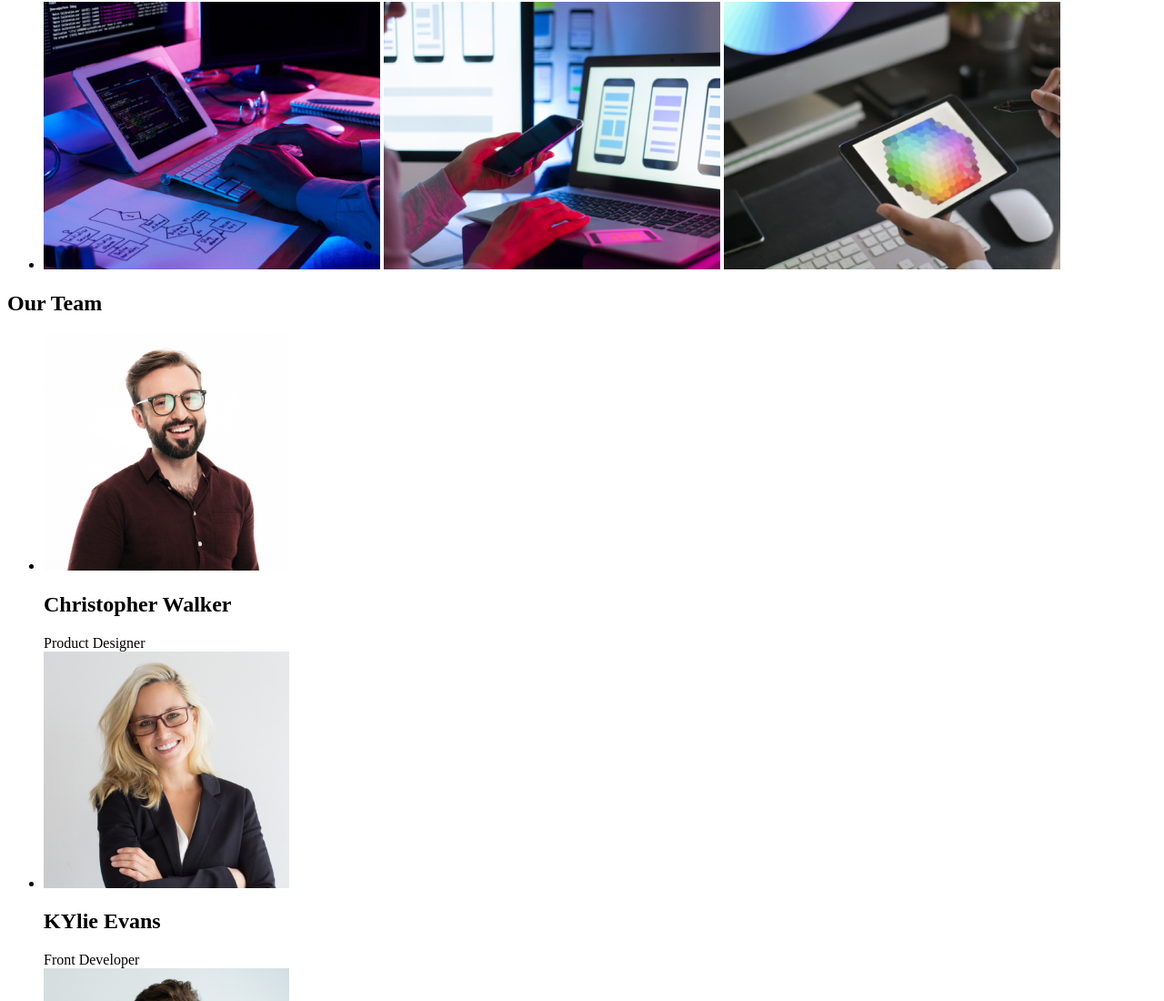
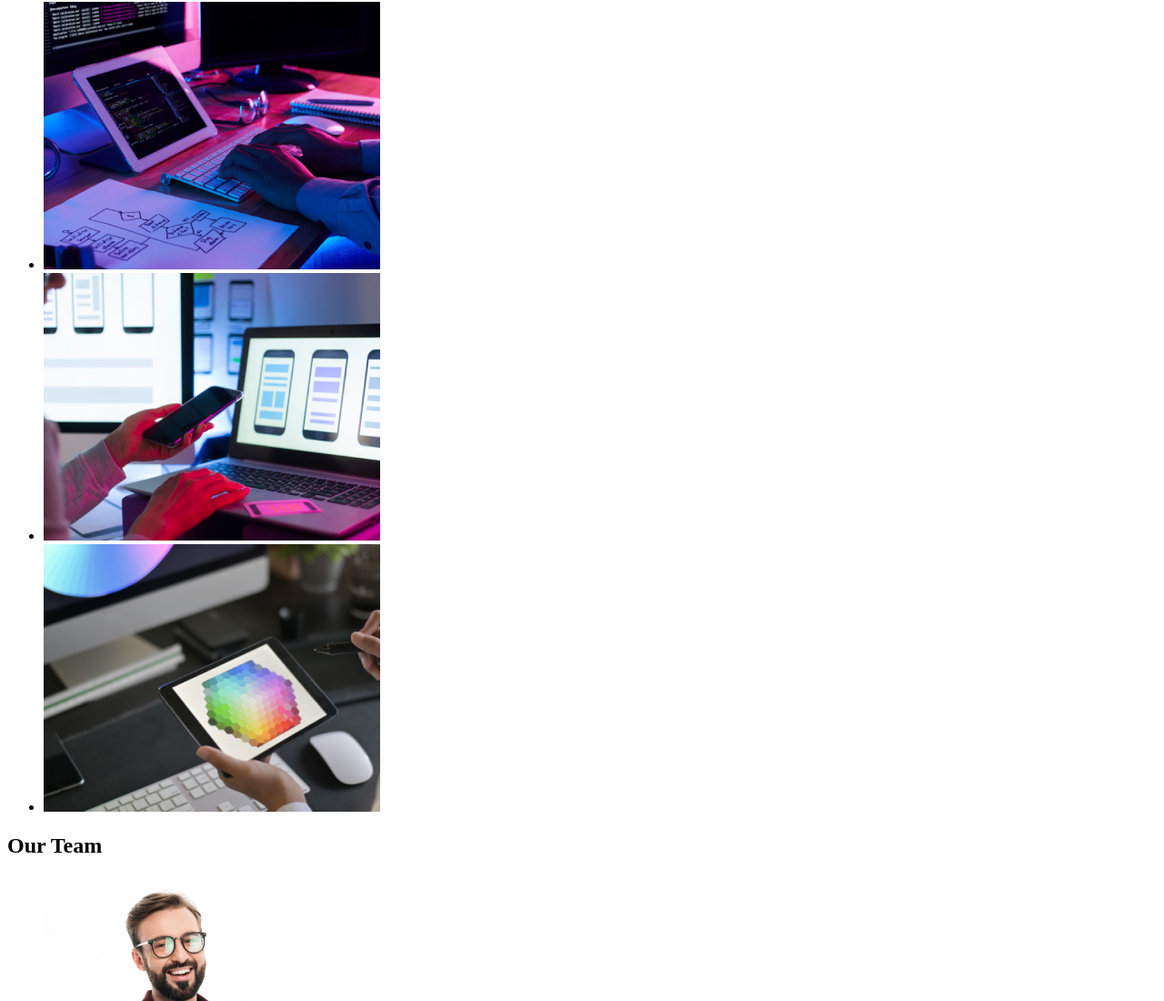
Before and after one commit to Lety15/goit-markup-hw-01, a plain HTML site: page index.html in a window 1280 px wide. Shown: the part 622-1722 px from the top of the page at 91% size. Drawn offline with Linux system fonts and the light colour scheme.

Commit message:
<li> in place

```diff
--- a/index.html
+++ b/index.html
@@ -66,11 +66,9 @@
         <section>
             <h2>What we do</h2>
             <ul>
-                <li>
-                    <img src="images/img.jpg" alt="laptop" width="370">
-                    <img src="images/img1.jpg" alt="phone" width="370">
-                    <img src="images/img2.jpg" alt="tablet" width="370">
-                </li>
+                <li><img src="images/img.jpg" alt="laptop" width="370"></li>
+                <li><img src="images/img1.jpg" alt="phone" width="370"></li>
+                <li><img src="images/img2.jpg" alt="tablet" width="370"></li>
             </ul>
         </section>
         <section>
```
